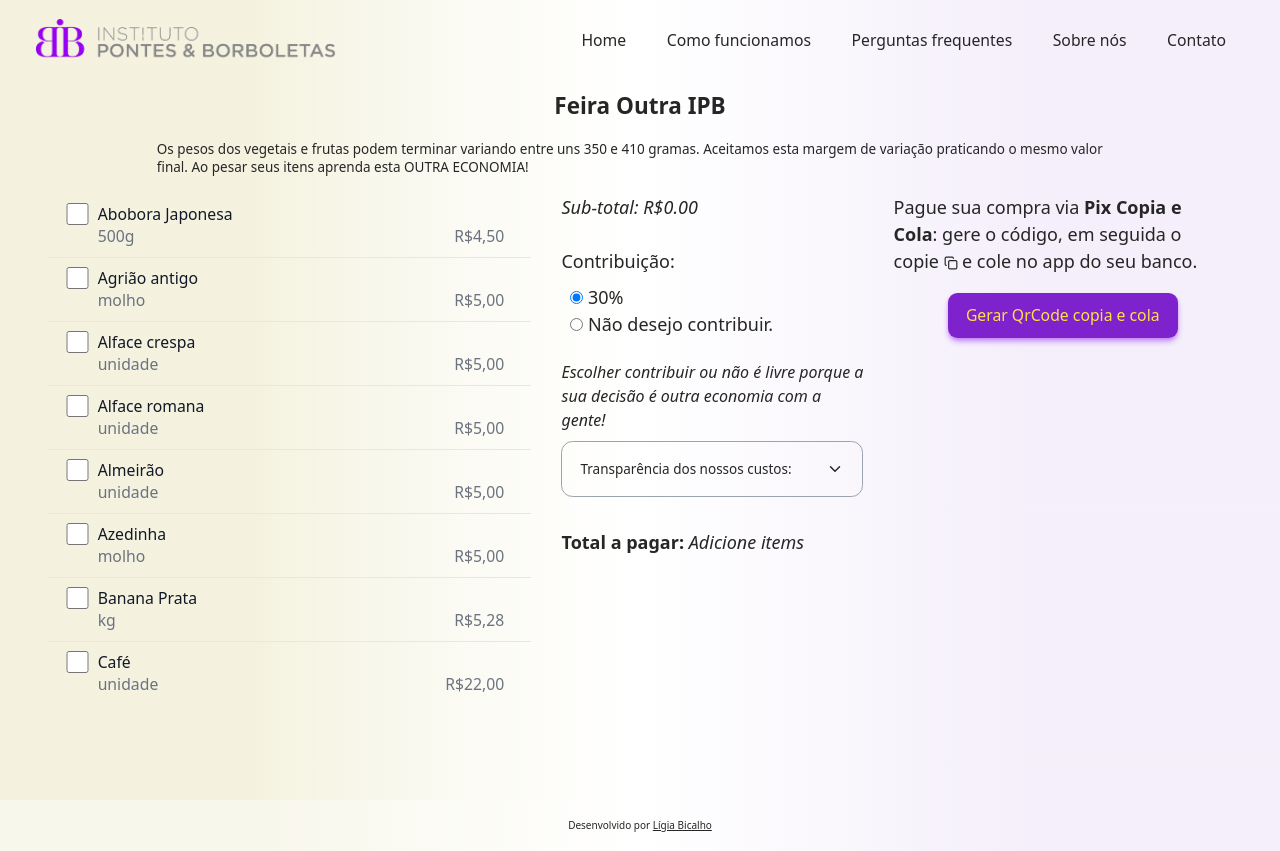
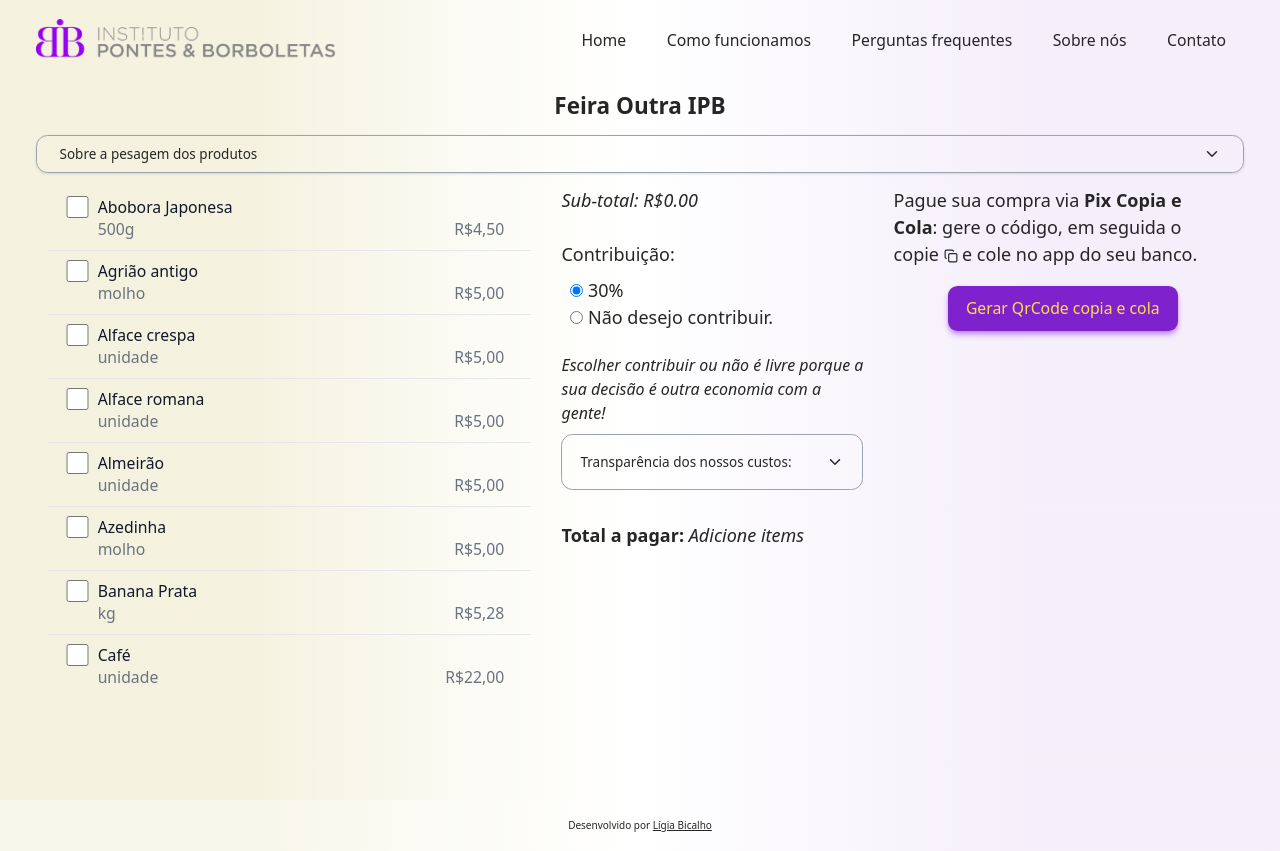
Before and after one commit to ligiabicalho/pontes-e-borboletas, a Next.js app: page / in a window 1280 px wide. Built offline with nearby package versions, Linux system fonts and the light colour scheme; a web font is replaced by a local one.

Commit message:
feat: Add heroTexts, fairs data and accordion component in Hero section

```diff
--- a/src/components/Home/Hero/Hero.tsx
+++ b/src/components/Home/Hero/Hero.tsx
@@ -1,19 +1,41 @@
 import ShoppingList from "./ShoppingList";
+import heroTexts from "../../../db/heroTexts.json";
+import fairs from "../../../db/fairs.json";
+import {
+  Accordion,
+  AccordionContent,
+  AccordionItem,
+  AccordionTrigger,
+} from "@/components/ui/accordion";
 
 export default function Hero() {
+  const activeFair = fairs.find((fair) => fair.active);
   return (
     <section className="flex flex-col bg-gradient p-8 pt-20 min-h-screen lg:px-0">
-      <div className="lg:container flex flex-col items-center justify-around gap-y-4">
-        <h2 className="font-bold text-xl">Feira Outra IPB</h2>
-        {/* <div className="self-start">
-          <p>Local: CroccoVeg </p>
-          <p>Dia: 11/01/2024</p>
-        </div> */}
-        <p className="text-xs lg:w-[80%]">
-          Os pesos dos vegetais e frutas podem terminar variando entre uns 350 e
-          410 gramas. Aceitamos esta margem de variação praticando o mesmo valor
-          final. Ao pesar seus itens aprenda esta OUTRA ECONOMIA!
-        </p>
+      <div className="lg:container flex flex-col justify-around gap-y-3">
+        <h1 className="font-bold text-xl self-center">{heroTexts.title}</h1>
+
+        {activeFair && (
+          <div>
+            <p className="text-[16px]">Local: {activeFair.location} </p>
+            <p className="text-[16px]">
+              {activeFair.frequency} de {activeFair.openingHours}
+            </p>
+          </div>
+        )}
+
+        {heroTexts.weights.title && (
+          <Accordion type="single" collapsible className="shadow rounded-md">
+            <AccordionItem value="item-1">
+              <AccordionTrigger className="text-xs p-2 px-1">
+                {heroTexts.weights.title}
+              </AccordionTrigger>
+              <AccordionContent>
+                <p className="text-xs">{heroTexts.weights.description}</p>
+              </AccordionContent>
+            </AccordionItem>
+          </Accordion>
+        )}
         <ShoppingList />
       </div>
     </section>
```
